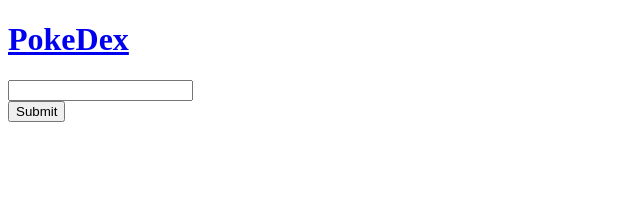
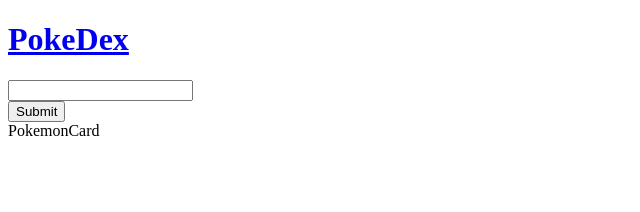
Before and after one commit to RGnt/pokedex, a React (Create React App) app: page / in a window 1280 px wide. Shown: the top 212 px of the page, without its empty margins (0-640 px from the left). Built offline with nearby package versions, Linux system fonts and the light colour scheme.

Commit message:
Correcting earlier oopsie

```diff
--- a/src/components/App.js
+++ b/src/components/App.js
@@ -1,6 +1,7 @@
 import React from 'react';
 
 import Header from './Header';
+import PokemonList from './PokemonList';
 export default class App extends React.Component {
     state = {
         term: ''
@@ -12,6 +13,7 @@
         return (
             <div>
                 <Header onSearchCB={this.getSearchTerm} title="PokeDex" />
+                <PokemonList />
             </div>
         );
     };
--- /dev/null
+++ b/src/components/PokemonCard.js
@@ -0,0 +1,11 @@
+import React from 'react';
+
+export default class PokemonCard extends React.Component {
+    render() {
+        return (
+            <div>
+                PokemonCard
+            </div>
+        );
+    };
+};
--- /dev/null
+++ b/src/components/PokemonList.js
@@ -0,0 +1,12 @@
+import React from 'react';
+import PokemonCard from './PokemonCard';
+
+export default class PokemonList extends React.Component {
+    render() {
+        return (
+            <div>
+                <PokemonCard />
+            </div>
+        );
+    };
+};
```
Also changed, not shown: 2 other files (tests, documents, lock files or other folders).
